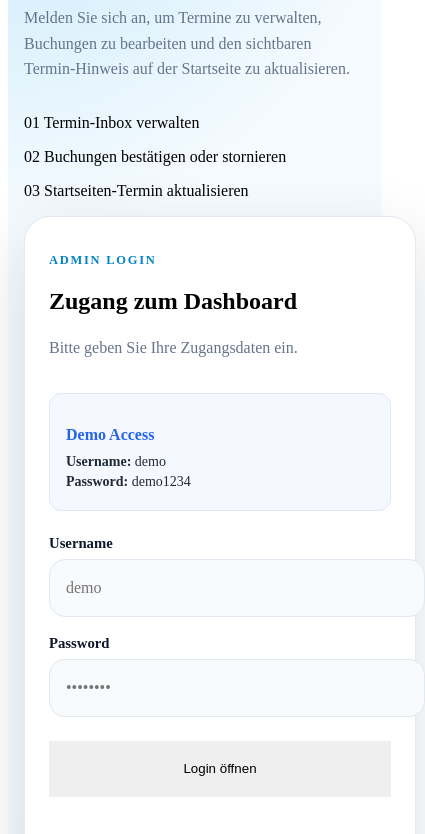
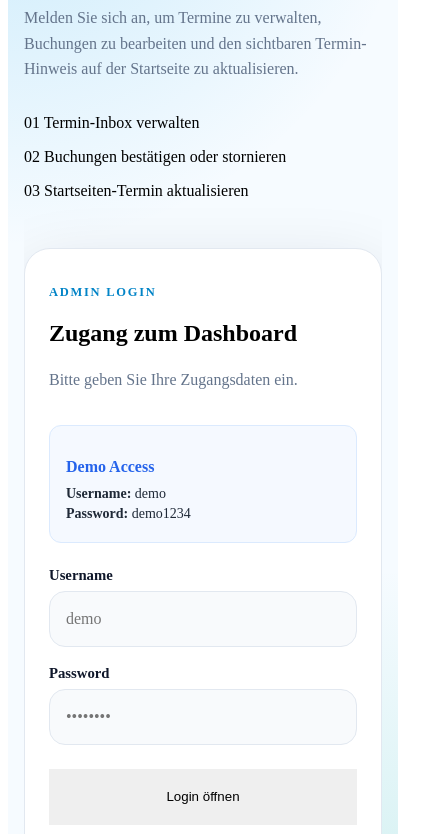
Before and after one commit to MasoudRahimi1991/smilenova-dental-booking-system, a website: page public/admin-login.html in a window 390 px wide. Shown: the part 172-1006 px from the top of the page, 425 px wide, since content can reach past the window. Drawn offline with Linux system fonts and the light colour scheme.

Commit message:
Fix admin login mobile overflow

```diff
--- a/public/css/admin-login.css
+++ b/public/css/admin-login.css
@@ -163,3 +163,46 @@
     min-height: 56px;
   }
 }
+html,
+body {
+  width: 100%;
+  max-width: 100%;
+  overflow-x: hidden;
+}
+
+*,
+*::before,
+*::after {
+  box-sizing: border-box;
+}
+
+.admin-login-page {
+  width: 100%;
+  max-width: 100vw;
+  overflow-x: hidden;
+}
+
+.login-shell {
+  width: min(1100px, 100%);
+  max-width: 100%;
+  overflow: hidden;
+}
+
+.login-brand-panel,
+.login-card {
+  min-width: 0;
+}
+
+@media (max-width: 768px) {
+  .login-shell {
+    display: grid;
+    grid-template-columns: 1fr;
+    gap: 1rem;
+  }
+
+  .login-brand-panel,
+  .login-card {
+    width: 100%;
+    max-width: 100%;
+  }
+}
```
